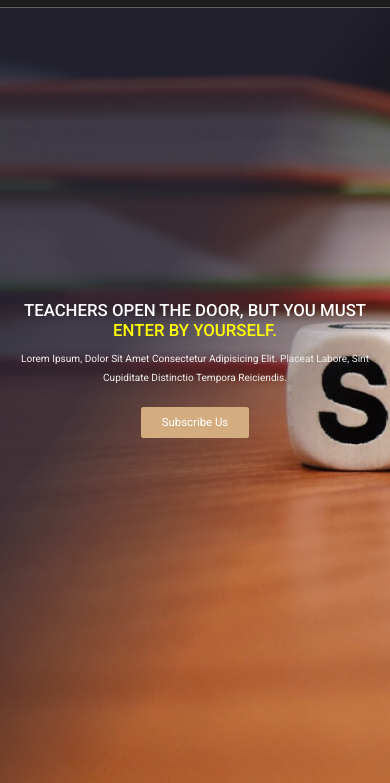
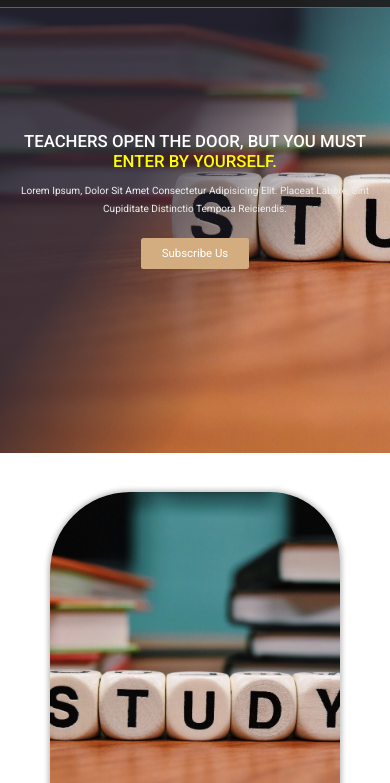
Before and after one commit to Himanshu03K/Web-Development, a plain HTML site: page index.html in a window 390 px wide. Shown: the part 53-836 px from the top of the page. Drawn offline with nearby package versions, Linux system fonts and the light colour scheme.

Commit message:
changes in media query

```diff
--- a/css/style.css
+++ b/css/style.css
@@ -256,6 +256,10 @@ html{
         padding:1.5rem 2rem;
     }
 
+    .home{
+        min-height: 70vh;
+    }
+
     section{
         padding:2rem;
     }
@@ -317,6 +321,10 @@ html{
         font-size: 42%;
     }
 
+    .home{
+        min-height: 60vh;
+    }
+
     .home .content span{
         font-size: 2.5rem;
         color: yellow;
```
